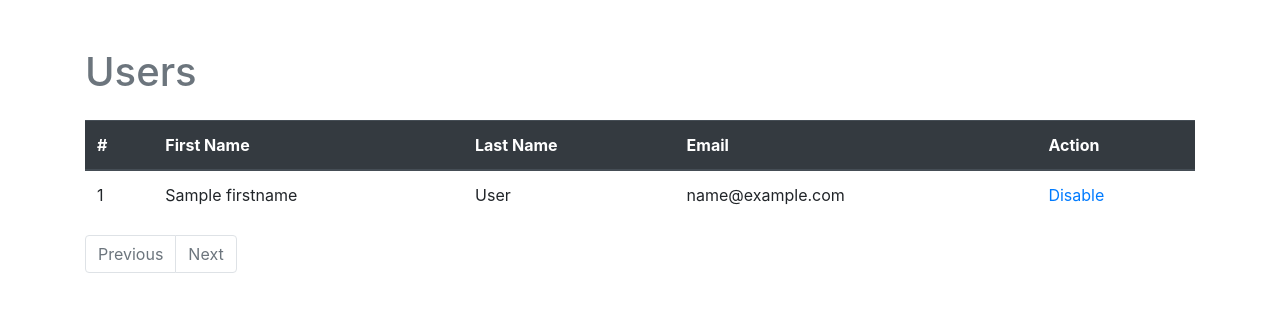
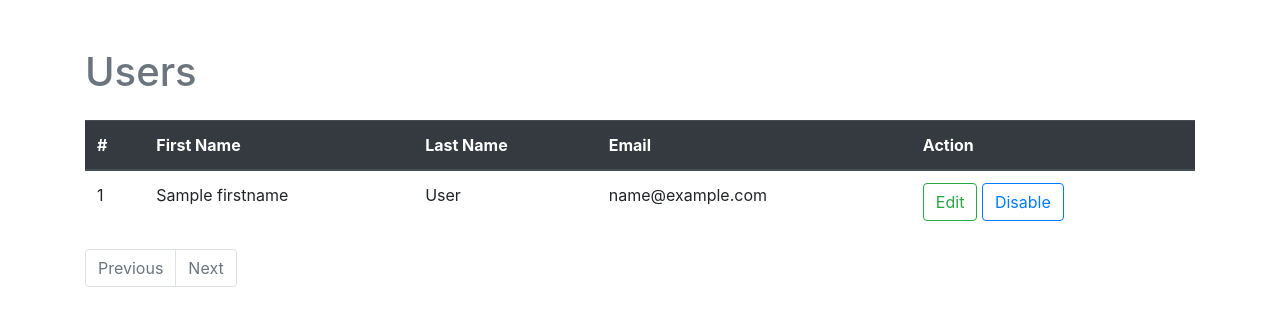
Before and after one commit to RanaEmad/vanilla-auth, a PHP site: the page made by app/views/users/index.php in a window 1280 px wide. Shown: the part 56-382 px from the top of the page. Run offline with PHP 8.4, Linux system fonts and the light colour scheme; the template is opened without the code that fills it: most values are stand-ins (such as "Sample title", 1, 10 or a date in 2020); data that the repository does not hold is empty.

Commit message:
add edit button

```diff
--- a/app/views/users/index.php
+++ b/app/views/users/index.php
@@ -28,14 +28,15 @@ Loader::view("layout/header");
                         <td><?= $user->lastname ?></td>
                         <td><?= $user->email ?></td>
                         <td>
+                        <a class="btn btn-outline-success" href="<?=baseUrl("users/$user->id/edit")?>">Edit</a>
                             <?php
                             if ($user->disabled) {
                             ?>
-                                <a href="<?= baseUrl("users/toggleAccount/$user->id/enable") ?>">Enable</a>
+                                <a class="btn btn-outline-primary" href="<?= baseUrl("users/toggleAccount/$user->id/enable") ?>">Enable</a>
                             <?php
                             } else {
                             ?>
-                                <a href="<?= baseUrl("users/toggleAccount/$user->id/disable") ?>">Disable</a>
+                                <a class="btn btn-outline-primary" href="<?= baseUrl("users/toggleAccount/$user->id/disable") ?>">Disable</a>
                             <?php
                             }
                             ?>
```
